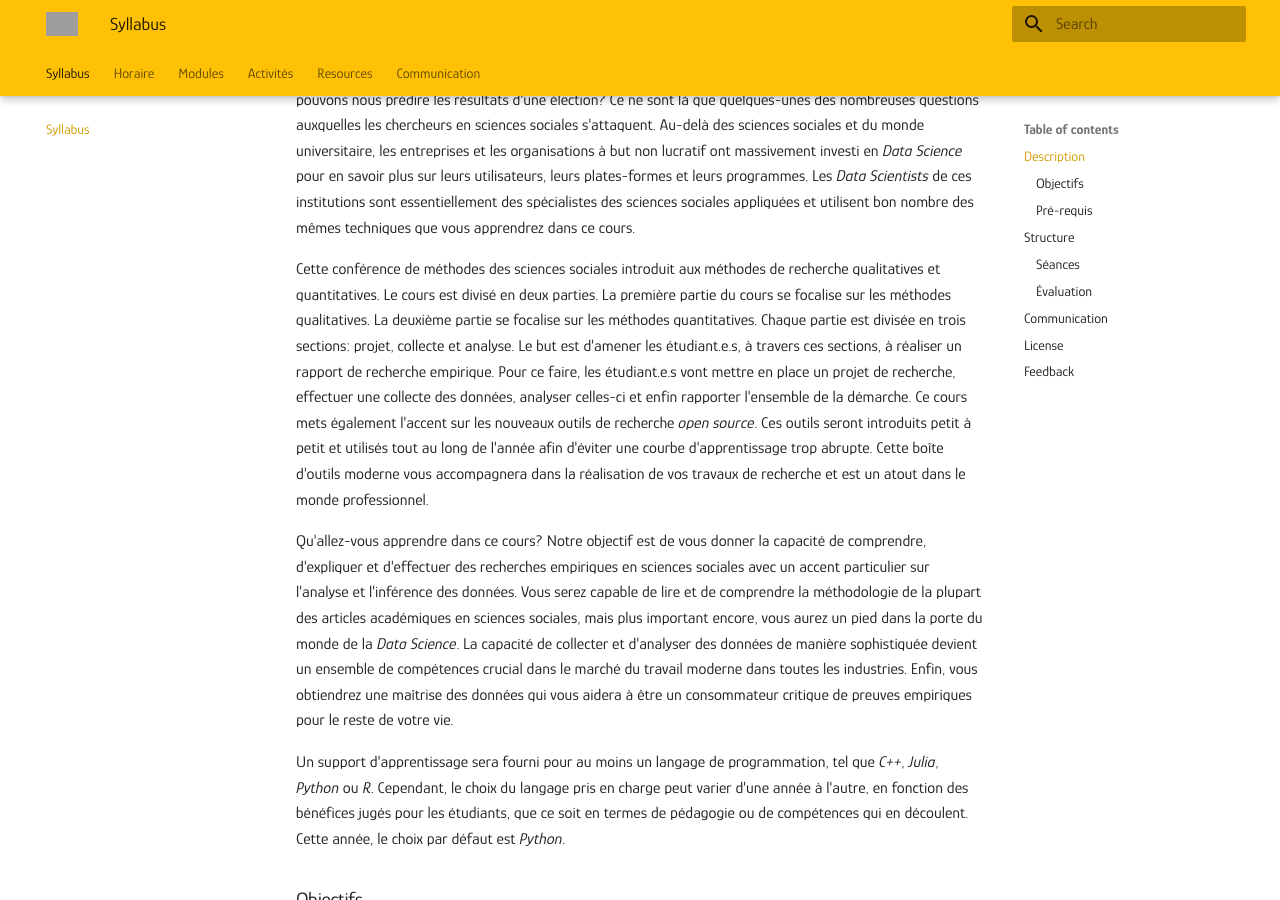
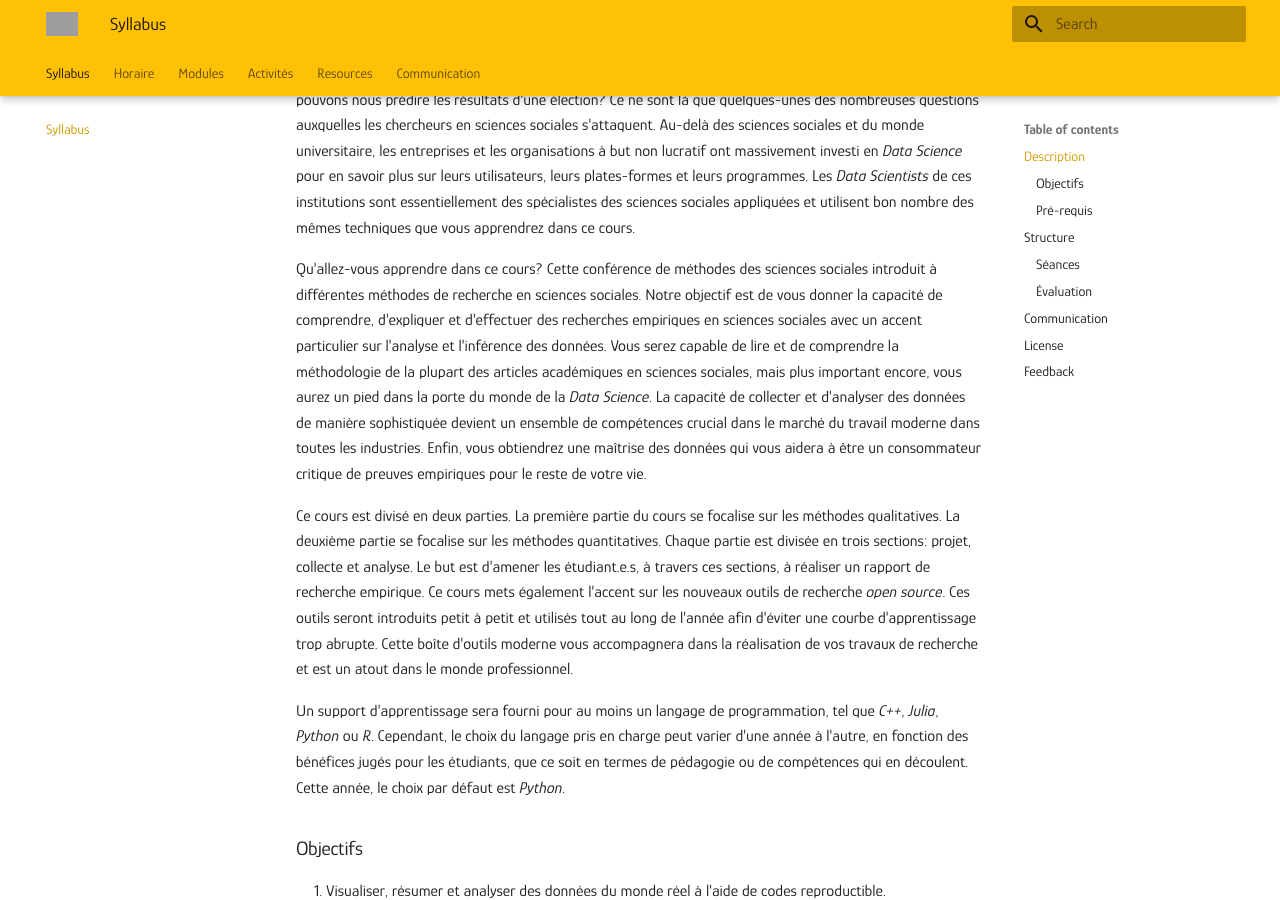
Before and after one commit to mickaeltemporao/mdss, an MkDocs documentation site: the page built from docs/index.md, in a window 1280 px wide and 900 px high, scrolled down 456 px. Built offline with MkDocs 1.6.1 and Material for MkDocs 9.7.7, drawn with Linux system fonts in a browser that asks for light colours; grey boxes are pictures that could not be loaded.

```diff
--- a/docs/index.md
+++ b/docs/index.md
@@ -9,10 +9,11 @@
 ## Description
 Comment mesure-t-on une idéologie ? Quels sont les facteurs influençant le comportement? Comment pouvons nous prédire les résultats d'une élection? Ce ne sont là que quelques-unes des nombreuses questions auxquelles les chercheurs en sciences sociales s'attaquent. Au-delà des sciences sociales et du monde universitaire, les entreprises et les organisations à but non lucratif ont massivement investi en *Data Science* pour en savoir plus sur leurs utilisateurs, leurs plates-formes et leurs programmes. Les *Data Scientists* de ces institutions sont essentiellement des spécialistes des sciences sociales appliquées et utilisent bon nombre des mêmes techniques que vous apprendrez dans ce cours.
 
-Cette conférence de méthodes des sciences sociales introduit aux méthodes de recherche qualitatives et quantitatives. Le cours est divisé en deux parties. La première partie du cours se focalise sur les méthodes qualitatives. La deuxième partie se focalise sur les méthodes quantitatives. Chaque partie est divisée en trois sections: projet, collecte et analyse. Le but est d'amener les étudiant.e.s, à travers ces sections, à réaliser un rapport de recherche empirique. Pour ce faire, les étudiant.e.s vont mettre en place un projet de recherche, effectuer une collecte des données, analyser celles-ci et enfin rapporter l'ensemble de la démarche. Ce cours mets également l'accent sur les nouveaux outils de recherche *open source*. Ces outils seront introduits petit à petit et utilisés tout au long de l'année afin d'éviter une courbe d'apprentissage trop abrupte. Cette boîte d'outils moderne vous accompagnera dans la réalisation de vos travaux de recherche et est un atout dans le monde professionnel.
 
 Qu'allez-vous apprendre dans ce cours?
-Notre objectif est de vous donner la capacité de comprendre, d'expliquer et d'effectuer des recherches empiriques en sciences sociales avec un accent particulier sur l'analyse et l'inférence des données. Vous serez capable de lire et de comprendre la méthodologie de la plupart des articles académiques en sciences sociales, mais plus important encore, vous aurez un pied dans la porte du monde de la *Data Science*. La capacité de collecter et d'analyser des données de manière sophistiquée devient un ensemble de compétences crucial dans le marché du travail moderne dans toutes les industries. Enfin, vous obtiendrez une maîtrise des données qui vous aidera à être un consommateur critique de preuves empiriques pour le reste de votre vie.
+Cette conférence de méthodes des sciences sociales introduit à différentes méthodes de recherche en sciences sociales. Notre objectif est de vous donner la capacité de comprendre, d'expliquer et d'effectuer des recherches empiriques en sciences sociales avec un accent particulier sur l'analyse et l'inférence des données. Vous serez capable de lire et de comprendre la méthodologie de la plupart des articles académiques en sciences sociales, mais plus important encore, vous aurez un pied dans la porte du monde de la *Data Science*. La capacité de collecter et d'analyser des données de manière sophistiquée devient un ensemble de compétences crucial dans le marché du travail moderne dans toutes les industries. Enfin, vous obtiendrez une maîtrise des données qui vous aidera à être un consommateur critique de preuves empiriques pour le reste de votre vie.
+
+Ce cours est divisé en deux parties. La première partie du cours se focalise sur les méthodes qualitatives. La deuxième partie se focalise sur les méthodes quantitatives. Chaque partie est divisée en trois sections: projet, collecte et analyse. Le but est d'amener les étudiant.e.s, à travers ces sections, à réaliser un rapport de recherche empirique. Ce cours mets également l'accent sur les nouveaux outils de recherche *open source*. Ces outils seront introduits petit à petit et utilisés tout au long de l'année afin d'éviter une courbe d'apprentissage trop abrupte. Cette boîte d'outils moderne vous accompagnera dans la réalisation de vos travaux de recherche et est un atout dans le monde professionnel.
 
 Un support d'apprentissage sera fourni pour au moins un langage de programmation, tel que *C++*, *Julia*, *Python* ou *R*. Cependant, le choix du langage pris en charge peut varier d'une année à l'autre, en fonction des bénéfices jugés pour les étudiants, que ce soit en termes de pédagogie ou de compétences qui en découlent. Cette année, le choix par défaut est *Python*.
 
```
Also changed, not shown: docs/schedule.md (+17 -17 lines).
